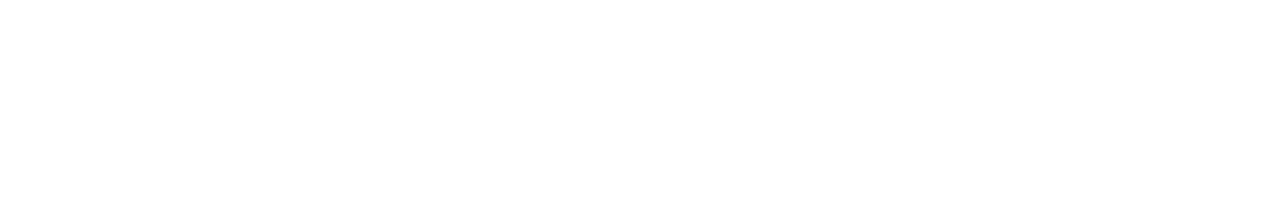
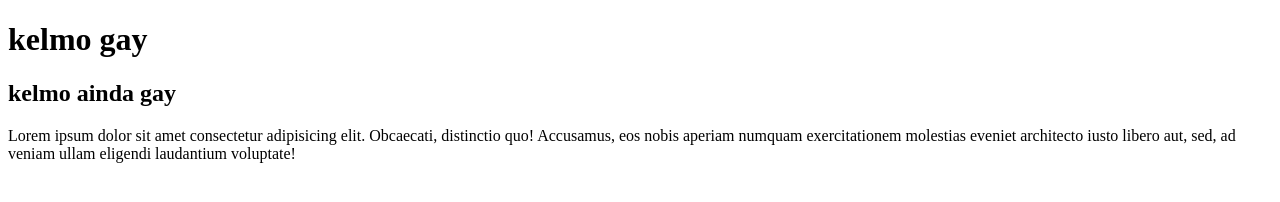
Before and after one commit to danielassis96/modulogit, a plain HTML site: page index.html in a window 1280 px wide. Drawn offline with Linux system fonts and the light colour scheme.

Commit message:
adicionei o titulo e o paragrafo de introdoção da página

```diff
--- a/index.html
+++ b/index.html
@@ -7,6 +7,8 @@
     <title>Document</title>
 </head>
 <body>
-
+    <h1>kelmo gay</h1>
+    <h2>kelmo ainda gay</h2>
+    <p>Lorem ipsum dolor sit amet consectetur adipisicing elit. Obcaecati, distinctio quo! Accusamus, eos nobis aperiam numquam exercitationem molestias eveniet architecto iusto libero aut, sed, ad veniam ullam eligendi laudantium voluptate!</p>
 </body>
 </html>
```
